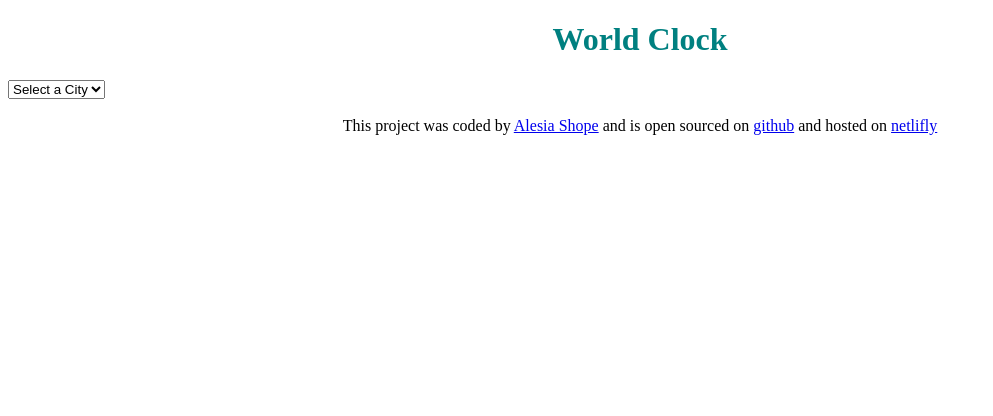
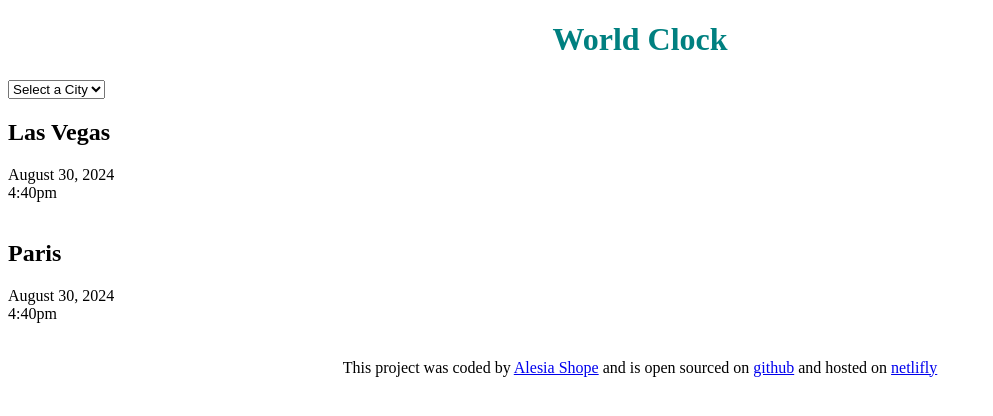
Before and after one commit to avsangel/week2project, a plain HTML site: page index.html in a window 1280 px wide. Shown: the whole page, without its empty margins (0-993 px from the left). Drawn offline with Linux system fonts and the light colour scheme.

Commit message:
Update index.html

```diff
--- a/index.html
+++ b/index.html
@@ -16,6 +16,18 @@
         <option value="">Bali</option>
         <option value="">London</option>
       </select>
+      <div class="city">
+        <h2>Las Vegas</h2>
+        <div class="date">August 30, 2024</div>
+        <div class="time">4:40pm</div>
+      </div>
+      <br />
+      <div class="city">
+        <h2>Paris</h2>
+        <div class="date">August 30, 2024</div>
+        <div class="time">4:40pm</div>
+      </div>
+      <br />
     </div>
     <br />
     <footer>
```
